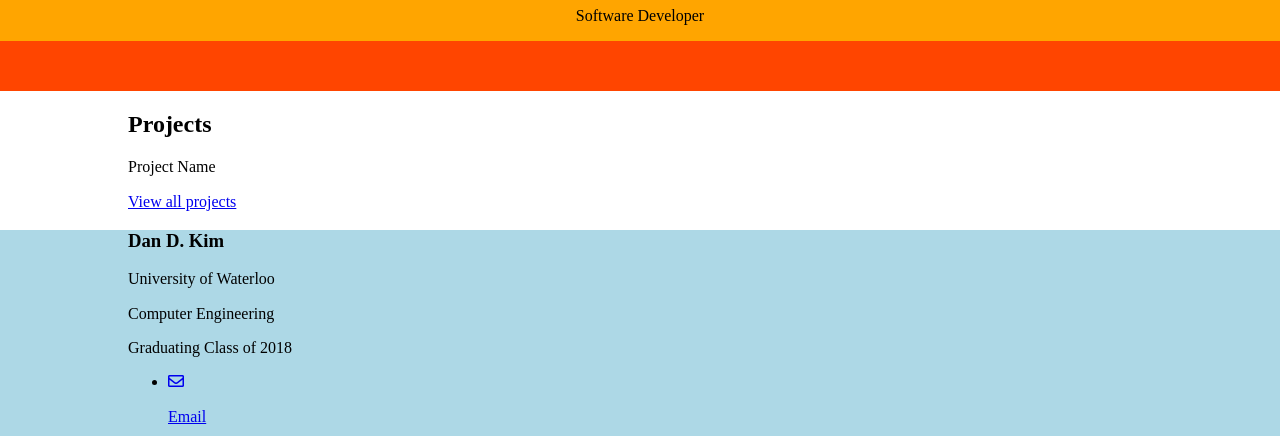
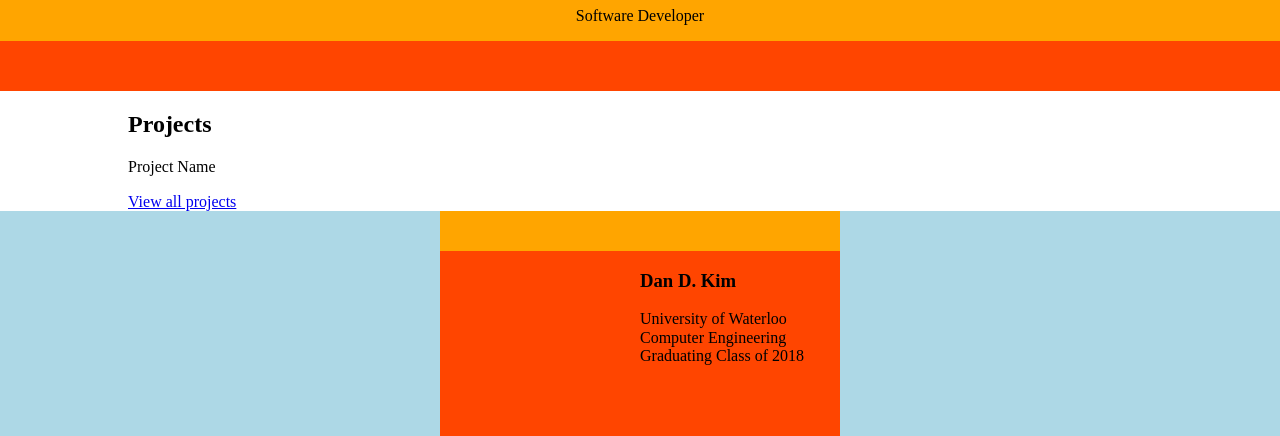
Before and after one commit to jjhp516/04-Four-Page-Website, a website: page index.html in a window 1280 px wide. Shown: the part 409-845 px from the top of the page. Drawn offline with nearby package versions, Linux system fonts and the light colour scheme.

Commit message:
updated footer

```diff
--- a/index.html
+++ b/index.html
@@ -64,10 +64,13 @@
         <div class="wrapper">
             <div class="footer-group">
                 <div class="brand-img"></div>
-                <h3>Dan D. Kim</h3>
-                <p>University of Waterloo</p>
-                <p>Computer Engineering</p>
-                <p>Graduating Class of 2018</p>
+
+                <div class="footer-text">
+                    <h3>Dan D. Kim</h3>
+                    <p>University of Waterloo</p>
+                    <p>Computer Engineering</p>
+                    <p>Graduating Class of 2018</p>
+                </div>
             </div>
 
             <ul class="social-media">
--- a/sass/app.scss
+++ b/sass/app.scss
@@ -2,12 +2,12 @@
 @import './base/variables.scss';
 @import './base/general.scss';
 
+// HERO
+@import './components/hero.scss';
+
 // HEADER & FOOTER
 @import './components/header.scss';
 @import './components/footer.scss';
-
-// HERO
-@import './components/hero.scss';
 
 // PROJECTS PREVIEW
 
--- a/sass/components/footer.scss
+++ b/sass/components/footer.scss
@@ -1,3 +1,31 @@
 footer {
     background: $primary-color;
+
+    p {
+        margin: 0;
+    }
+
+    .footer-group {
+        background: $debug;
+        width: 500px;
+        margin: 0 auto;
+        padding: 40px 0;
+        display: flex;
+        align-items: center;
+        justify-content: space-between;
+
+        .brand-img {
+            background: $debug2;
+            width: 200px;
+            height: 200px;
+            margin: 10px;
+        }
+
+        .footer-text {
+            background: $debug2;
+            width: 200px;
+            height: 200px;
+            margin: 10px;
+        }
+    }
 }
```
Also changed, not shown: about.html (+7 -4 lines), contact.html (+7 -4 lines), projects.html (+7 -4 lines), css/app.css.
